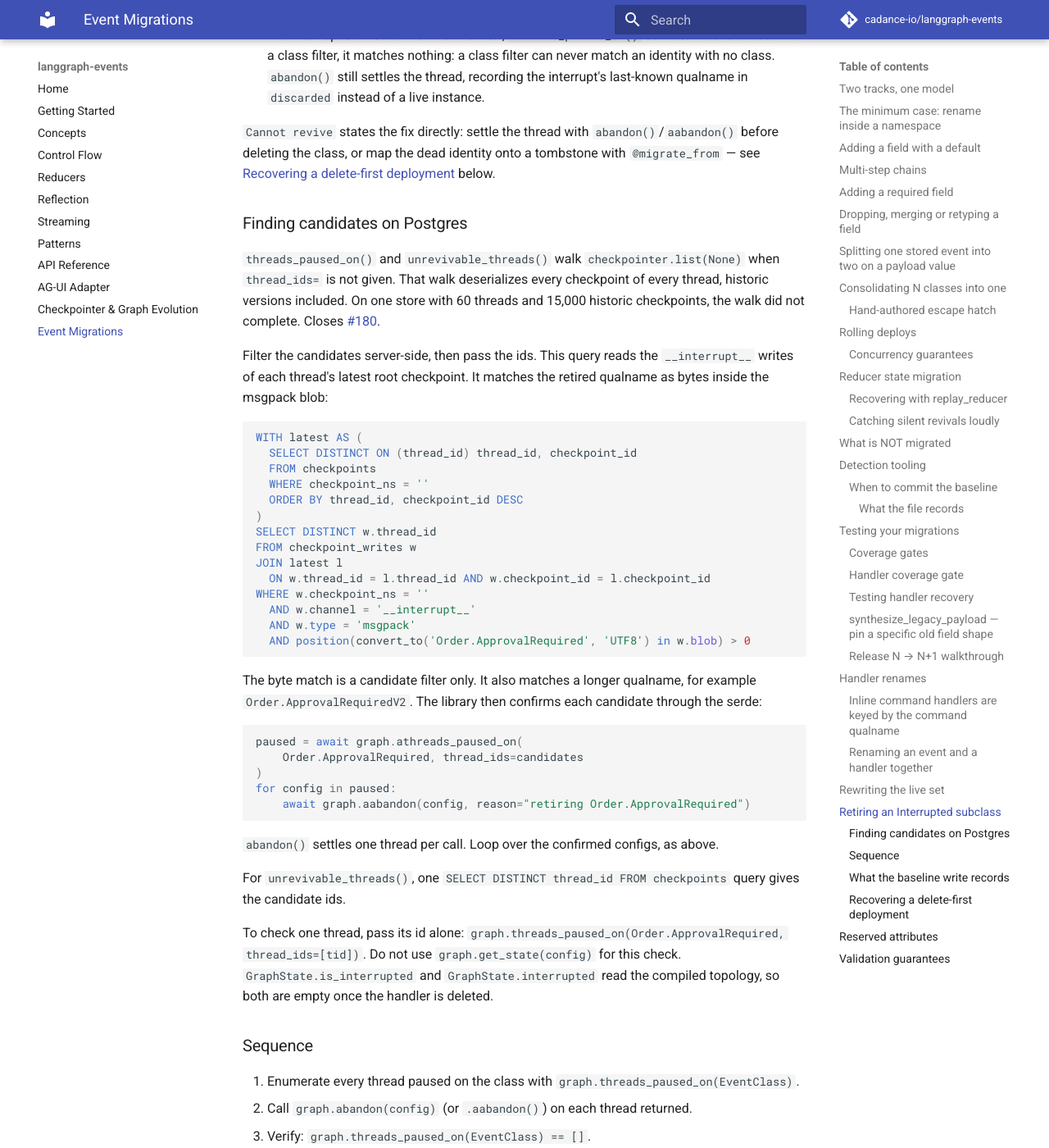
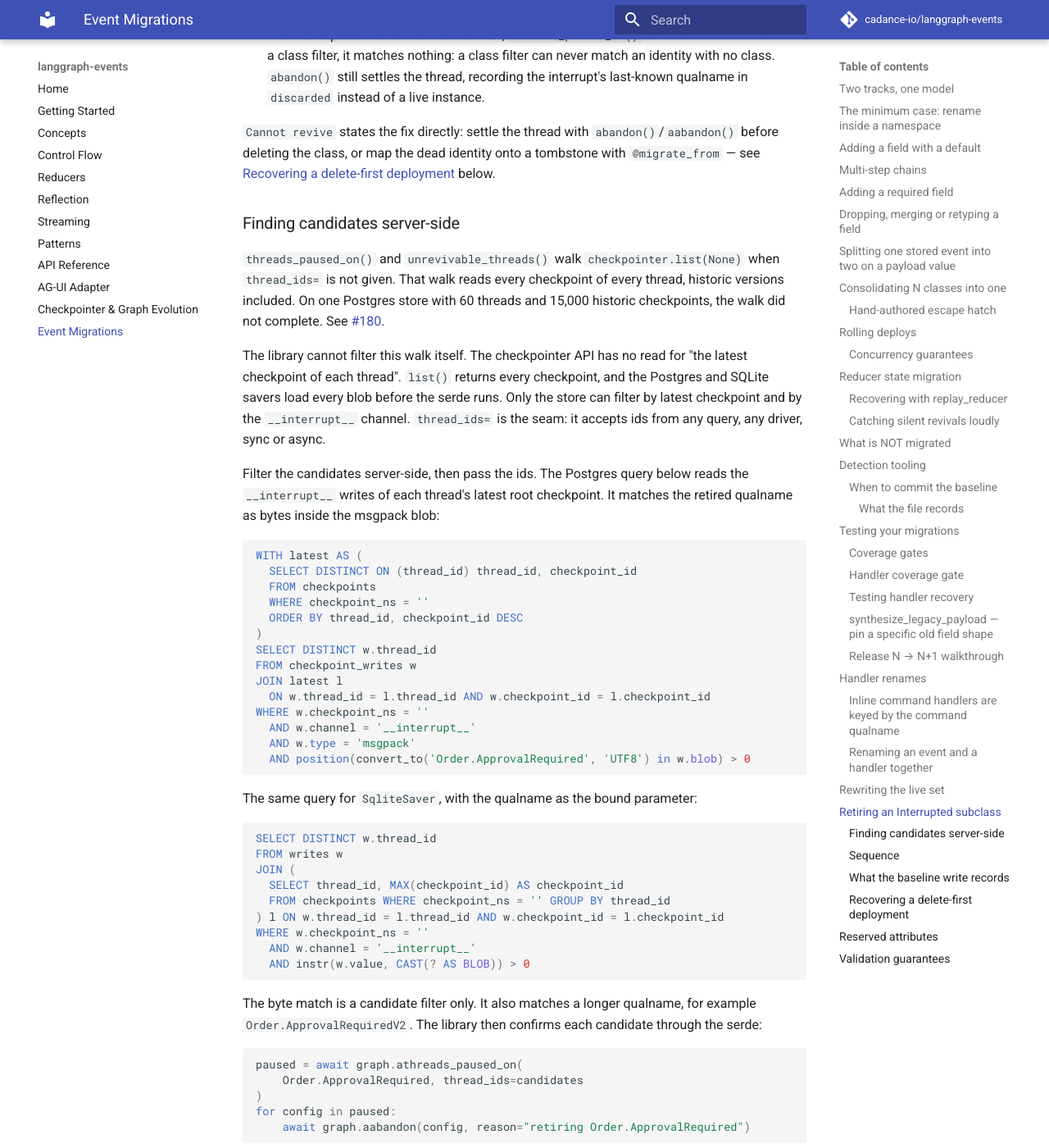
Before and after one commit to cadance-io/langgraph-events, an MkDocs documentation site: the page built from docs/event-migrations.md, in a window 1280 px wide and 1400 px high, scrolled down 24369 px. Shown: the whole window at 82% size. Built offline with MkDocs 1.6.1 and Material for MkDocs 9.7.7, drawn with Linux system fonts in a browser that asks for light colours; comment, search, counter and statistics services are not loaded; some of the changed text lies outside the part shown.

Commit message:
review: reject a bare str in thread_ids, add regression tests, document the SQLite query
Findings from the DHH and Gang of Four reviews of #182, each confirmed
with a probe.

- thread_ids="t1" iterated four characters and returned nothing. A
  retirement loop read that as "no thread is paused". _explicit_thread_ids()
  raises TypeError naming the method. Shared by both candidate helpers.
- Tests: thread_ids=[] never calls list(). The no-checkpoint test runs
  on _NoListSaver, so it guards the filter. aunrevivable_threads() never
  calls alist(). The docs snippet under "Finding candidates server-side"
  runs verbatim.
- Docs: the section is renamed "Finding candidates server-side". It
  states why the library cannot filter the walk itself: the checkpointer
  API has no latest-per-thread read, and the Postgres and SQLite savers
  load every blob before the serde runs. It adds the SqliteSaver query.
  The Sequence steps name thread_ids=. Stale "run against a copy of the
  store" advice is replaced. Duplicated sentences are removed.

Co-Authored-By: Claude Fable 5.1 <noreply@anthropic.com>
Claude-Session: https://claude.ai/code/session_01BeDCqa6NKw8dDbR19P7L46

````diff
--- a/docs/event-migrations.md
+++ b/docs/event-migrations.md
@@ -676,7 +676,7 @@ What the rewrite does not do:
 
 To retire an `Interrupted` subclass, delete it from the codebase once no live checkpoint still references it. `graph.abandon(config)` / `.aabandon()` settles one paused thread without answering it — see [Ending a pause without answering it](control-flow.md#ending-a-pause-without-answering-it-abandon).
 
-`abandon()` settles one thread per call. `graph.threads_paused_on(EventClass)` (or `athreads_paused_on()`) finds the paused threads for you. With no `thread_ids=`, it walks every checkpoint the store holds. On a large store, pass candidate ids from a server-side query. See [Finding candidates on Postgres](#finding-candidates-on-postgres) below.
+`abandon()` settles one thread per call. `graph.threads_paused_on(EventClass)` (or `athreads_paused_on()`) finds the paused threads for you. With no `thread_ids=`, it walks every checkpoint the store holds. On a large store, pass candidate ids from a server-side query. See [Finding candidates server-side](#finding-candidates-server-side) below.
 
 `threads_paused_on()` and `abandon()` read each thread's checkpoint directly, not the graph's compiled topology. Two deletions this survives, with different outcomes:
 
@@ -685,11 +685,13 @@ To retire an `Interrupted` subclass, delete it from the codebase once no live ch
 
 `Cannot revive` states the fix directly: settle the thread with `abandon()`/`aabandon()` before deleting the class, or map the dead identity onto a tombstone with `@migrate_from` — see [Recovering a delete-first deployment](#recovering-a-delete-first-deployment) below.
 
-### Finding candidates on Postgres
+### Finding candidates server-side
 
-`threads_paused_on()` and `unrevivable_threads()` walk `checkpointer.list(None)` when `thread_ids=` is not given. That walk deserializes every checkpoint of every thread, historic versions included. On one store with 60 threads and 15,000 historic checkpoints, the walk did not complete. Closes [#180](https://github.com/cadance-io/langgraph-events/issues/180).
+`threads_paused_on()` and `unrevivable_threads()` walk `checkpointer.list(None)` when `thread_ids=` is not given. That walk reads every checkpoint of every thread, historic versions included. On one Postgres store with 60 threads and 15,000 historic checkpoints, the walk did not complete. See [#180](https://github.com/cadance-io/langgraph-events/issues/180).
 
-Filter the candidates server-side, then pass the ids. This query reads the `__interrupt__` writes of each thread's latest root checkpoint. It matches the retired qualname as bytes inside the msgpack blob:
+The library cannot filter this walk itself. The checkpointer API has no read for "the latest checkpoint of each thread". `list()` returns every checkpoint, and the Postgres and SQLite savers load every blob before the serde runs. Only the store can filter by latest checkpoint and by the `__interrupt__` channel. `thread_ids=` is the seam: it accepts ids from any query, any driver, sync or async.
+
+Filter the candidates server-side, then pass the ids. The Postgres query below reads the `__interrupt__` writes of each thread's latest root checkpoint. It matches the retired qualname as bytes inside the msgpack blob:
 
 ```sql
 WITH latest AS (
@@ -708,6 +710,20 @@ WHERE w.checkpoint_ns = ''
   AND position(convert_to('Order.ApprovalRequired', 'UTF8') in w.blob) > 0
 ```
 
+The same query for `SqliteSaver`, with the qualname as the bound parameter:
+
+```sql
+SELECT DISTINCT w.thread_id
+FROM writes w
+JOIN (
+  SELECT thread_id, MAX(checkpoint_id) AS checkpoint_id
+  FROM checkpoints WHERE checkpoint_ns = '' GROUP BY thread_id
+) l ON w.thread_id = l.thread_id AND w.checkpoint_id = l.checkpoint_id
+WHERE w.checkpoint_ns = ''
+  AND w.channel = '__interrupt__'
+  AND instr(w.value, CAST(? AS BLOB)) > 0
+```
+
 The byte match is a candidate filter only. It also matches a longer qualname, for example `Order.ApprovalRequiredV2`. The library then confirms each candidate through the serde:
 
 ```python
@@ -718,21 +734,19 @@ for config in paused:
     await graph.aabandon(config, reason="retiring Order.ApprovalRequired")
 ```
 
-`abandon()` settles one thread per call. Loop over the confirmed configs, as above.
-
 For `unrevivable_threads()`, one `SELECT DISTINCT thread_id FROM checkpoints` query gives the candidate ids.
 
-To check one thread, pass its id alone: `graph.threads_paused_on(Order.ApprovalRequired, thread_ids=[tid])`. Do not use `graph.get_state(config)` for this check. `GraphState.is_interrupted` and `GraphState.interrupted` read the compiled topology, so both are empty once the handler is deleted.
+To check one thread, pass its id alone: `graph.threads_paused_on(Order.ApprovalRequired, thread_ids=[tid])`. Do not use `graph.get_state(config)` for this check. Once the handler is deleted, `GraphState.is_interrupted` is `False` and `GraphState.interrupted` is `None` on a thread that is still paused. See the warning under [Sequence](#sequence).
 
 ### Sequence
 
-1. Enumerate every thread paused on the class with `graph.threads_paused_on(EventClass)`.
+1. Enumerate every thread paused on the class with `graph.threads_paused_on(EventClass)`. On a large store, pass `thread_ids=` from the [candidate query](#finding-candidates-server-side).
 2. Call `graph.abandon(config)` (or `.aabandon()`) on each thread returned.
 3. Verify: `graph.threads_paused_on(EventClass) == []`.
 4. Plan the rewrite: `report = graph.plan_rewrite(drop=(EventClass,))`. Review it. Verify: `not report.refused`. An *answered* thread holds the class in its settled history. `threads_paused_on()` and `abandon()` never reach such a thread. The plan does.
 5. Take a store backup. Outside a rolling deploy window, while the graph is idle: `report = graph.rewrite_store(drop=(EventClass,))`. Verify: `not report.refused`. See [Rewriting the live set](#rewriting-the-live-set).
 6. Delete the class from the codebase. Re-baseline: `write_baseline(graph, BASELINE)`. The retired identity moves to the baseline's `retired` list. Deploy.
-7. After the deploy, verify against the real store: `graph.unrevivable_threads() == {}`. Then delete the `retired` entry from the baseline file.
+7. After the deploy, verify against the real store: `graph.unrevivable_threads() == {}`. On a large store, pass `thread_ids=` from one `SELECT DISTINCT thread_id FROM checkpoints` query. Then delete the `retired` entry from the baseline file.
 
 ```python
 for config in graph.threads_paused_on(EventClass):
@@ -750,7 +764,7 @@ assert not report.refused
 assert graph.unrevivable_threads() == {}
 ```
 
-`unrevivable_threads()` reports nothing until the class is gone: while the class still imports, every thread revives. Run it once, after step 6. A non-empty result maps each thread id to the qualnames it can no longer revive: a thread the rewrite refused, or one that was written after it. Recover each one with a [tombstone](#recovering-a-delete-first-deployment). It reads every checkpoint the checkpointer holds, like `threads_paused_on()`. On a large deployment, run it against a copy of the store, or outside peak load. It reports an identity wherever the serde met it: in the settled history, in a pending interrupt, in a completed sibling write, or nested in a field of a live event. It needs a `NamespaceAwareSerde` on the checkpointer and raises `ValueError` otherwise.
+`unrevivable_threads()` reports nothing until the class is gone: while the class still imports, every thread revives. Run it once, after step 6. A non-empty result maps each thread id to the qualnames it can no longer revive: a thread the rewrite refused, or one that was written after it. Recover each one with a [tombstone](#recovering-a-delete-first-deployment). Without `thread_ids=`, it reads every checkpoint the checkpointer holds, like `threads_paused_on()`. On a large store, pass `thread_ids=`. It reports an identity wherever the serde met it: in the settled history, in a pending interrupt, in a completed sibling write, or nested in a field of a live event. It needs a `NamespaceAwareSerde` on the checkpointer and raises `ValueError` otherwise.
 
 !!! warning "Do not `abandon()` a thread that `unrevivable_threads()` reports"
     `abandon(config, require_interrupt=False)` would re-serialize that thread's settled history with the placeholder in it. After that, a strict read would return the placeholder in the log with no error. The code refuses. `NamespaceAwareSerde` never stores a placeholder: a write that holds one raises `ValueError` naming the identity. `abandon()`/`aabandon()` refuse first, with a clearer message. They raise `ValueError` naming the thread and the qualnames when the settled history holds a deleted class. They settle only a thread whose sole unrevivable identity is its pending interrupt. The recovery for a settled thread is the [tombstone](#recovering-a-delete-first-deployment) below, not `abandon()`.
````
Also changed, not shown: CHANGELOG.md (+5 -3 lines), docs/api.md (+1 -1 lines), docs/control-flow.md (+1 -1 lines), 2 other files.
